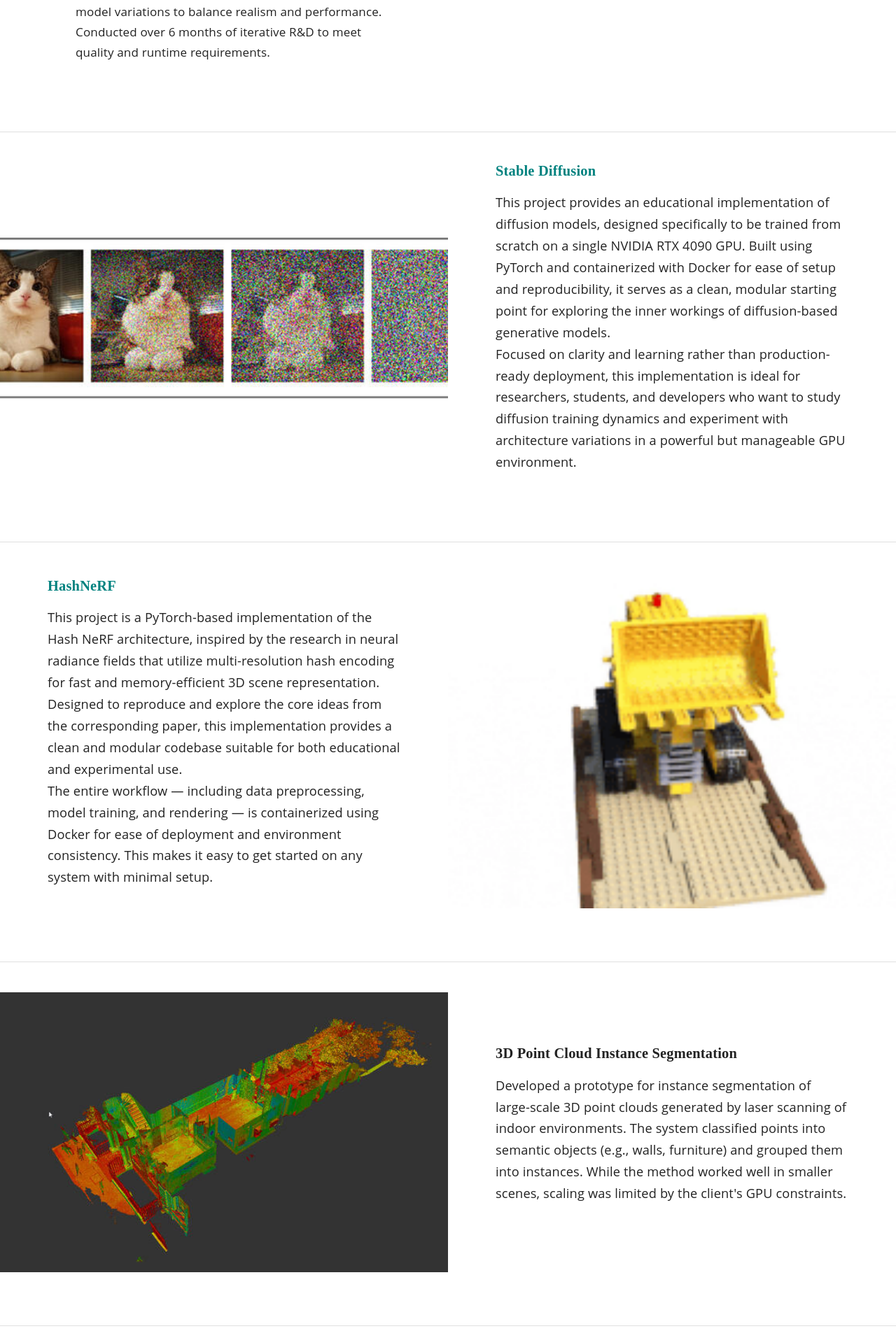
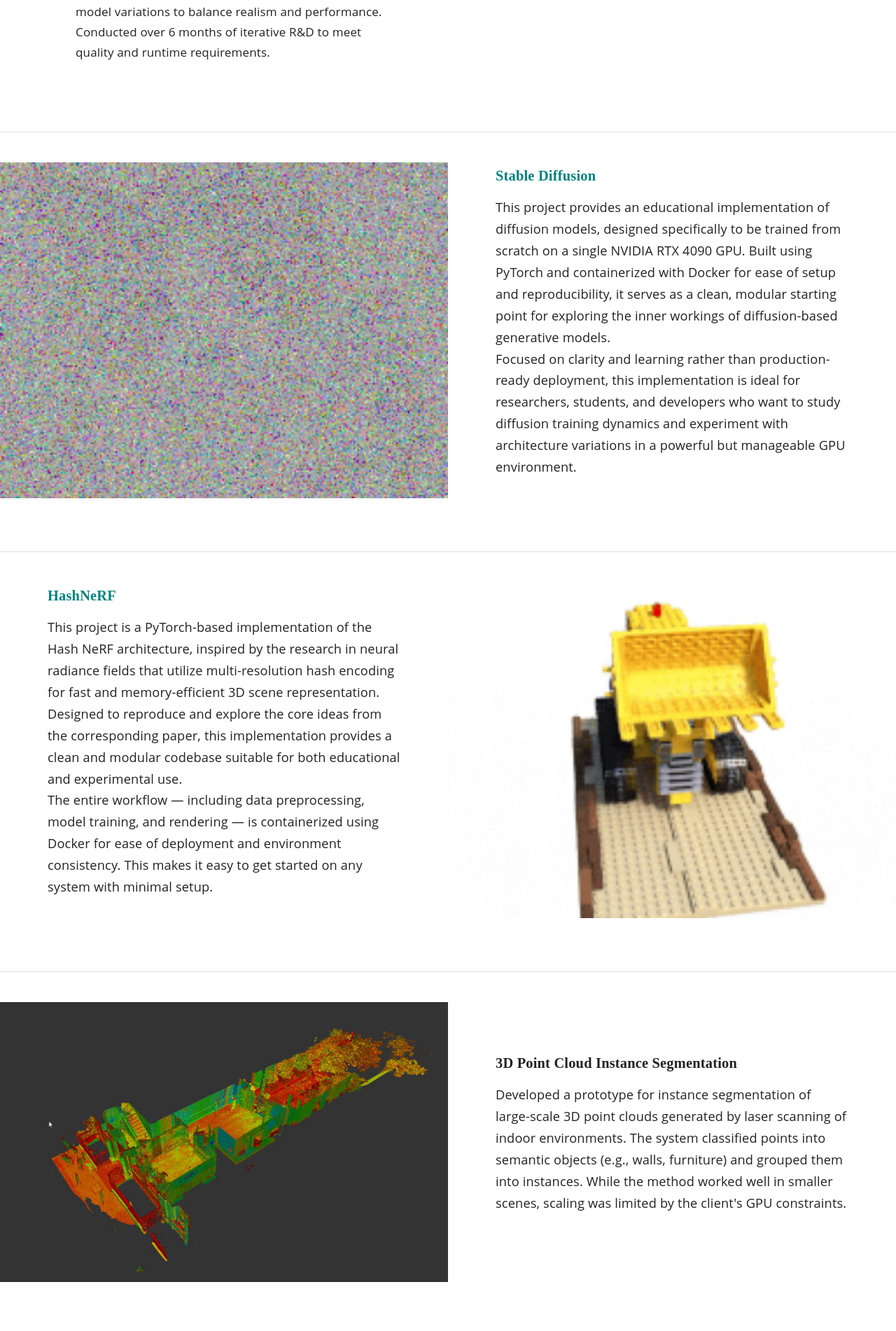
Before and after one commit to jorgemf/jorgemf.github.io, a Jekyll site: the page built from research_projects.md, in a window 1280 px wide. Shown: the part 2588-4490 px from the top of the page at 70% size. Built offline with Jekyll 4.4.1, drawn with Linux system fonts in a browser that asks for light colours.

Commit message:
Update project image and fix link to research projects
Replaced the Stable Diffusion project image with a GIF for better visualization. Updated the "Projects" section link to point to the correct research projects page.

```diff
--- a/research_projects.md
+++ b/research_projects.md
@@ -61,7 +61,7 @@ navigation_weight: 4
   </div>
 
   <div class="project-block">
-    <div class="project-image-alt"><img src="/assets/projects/difussion.jpg" alt="Stable Diffusion project image" /></div>
+    <div class="project-image-alt"><img src="/assets/projects/difussion.gif" alt="Stable Diffusion project image" /></div>
     <div class="project-info-alt">
       <div class="project-info-content">
       <h4><a href="https://github.com/jorgemf/stable-diffusion" target="_blank">Stable Diffusion</a></h4>
```
Also changed, not shown: index.md (+1 -1 lines), assets/projects/difussion.gif (added).
